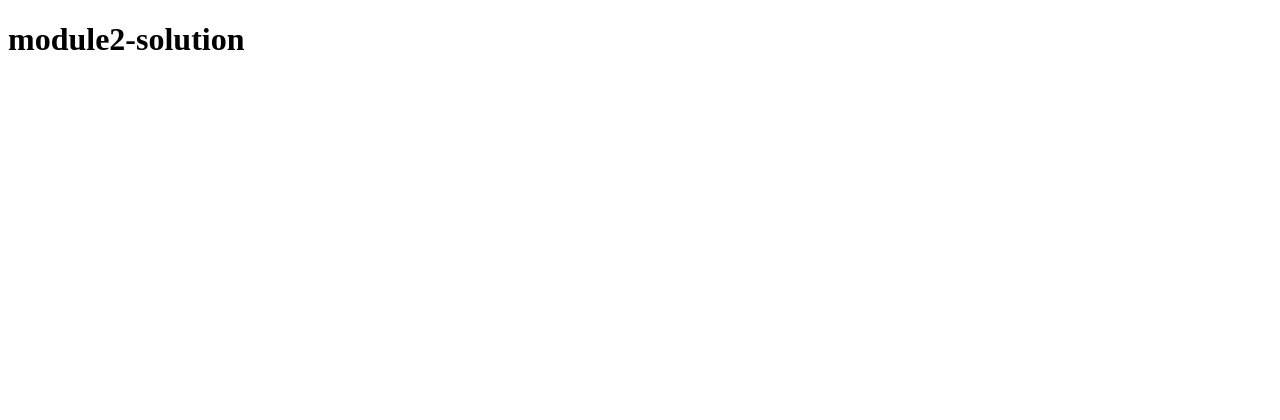
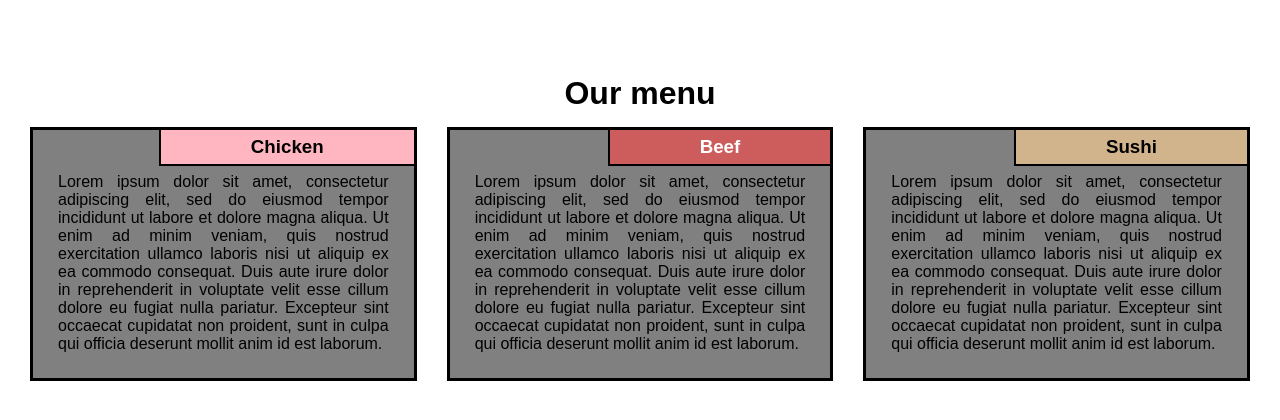
Before and after one commit to ScrimbaDev17/Mod2HW, a plain HTML site: page module2-solution/index.html in a window 1280 px wide. Drawn offline with Linux system fonts and the light colour scheme.

Commit message:
added files

```diff
--- a/module2-solution/css/styles.css
+++ b/module2-solution/css/styles.css
@@ -1,3 +1,130 @@
 * {
+	box-sizing: border-box;
+	margin: 0;
+	padding: 0;
+}
+
+body {
+	font-family: sans-serif;
+}
+
+.row {
+	width: 100%;
+}
+
+.menu-title {
+	text-align: center;
+	margin: bottom;
+}
+
+.container {
+	position: absolute;
+	top: 60px;
+	margin: 15px;
+}
+
+.item {
+	position: relative;
+	top: 0;
+	background-color:grey;
+	margin: 15px;
+	padding: 25px;
+	border: 3px solid #000;
+}
+
+.item p{
+	margin-top: 18px;
+	text-align: justify;
+	font-size: 100%;
+}
+
+.item-title {
+	position: absolute;
+	top: 0;
+	right: 0;
 	background: blue;
+	padding: 6px 90px;
+	border-left: 2px solid #000;
+	border-bottom: 2px solid #000;
 }
+
+#item-one {
+	background-color: lightpink;
+}
+
+#item-two {
+	background-color: indianred;
+	color: white;
+}
+
+#item-three {
+	background-color: tan;
+}
+
+
+/*Desktop Version*/
+
+@media (min-width: 992px) {
+	.column-lg-1, .column-lg-2, .column-lg-3, .column-lg-4, .column-lg-5, .column-lg-6, .column-lg-7, .column-lg-8, .column-lg-9, .column-lg-10, .column-lg-11, .column-lg-12 {
+		float: left;
+	}
+	.column-lg-1 {
+		width: 8.33%;
+	}
+	.column-lg-2 {
+		width: 16.66%;
+	}
+	.column-lg-3 {
+		width: 25%;
+	}
+	.column-lg-4 {
+		width: 33.33%;
+	}
+	.column-lg-5 {
+		width: 41.66%;
+	}
+	.column-lg-6 {
+		width: 50%;
+	}
+	.column-lg-7 {
+		width: 58.33%;
+	}
+	.column-lg-8 {
+		width: 66.66%;
+	}
+	.column-lg-9 {
+		width: 75%;
+	}
+	.column-lg-10 {
+		width: 83.33%;
+	}
+	.column-lg-11 {
+		width: 91.66%;
+	}
+	.column-lg-12 {
+		width: 100%;
+	}
+
+}
+
+/*Tablet Version*/
+
+@media (min-width: 768px) and (max-width: 991px){
+	.column-lg-4 {
+		width: 50%;
+		float: left;
+}
+	.column-lg-tablet {
+		width: 100%;
+		float: left;
+	}
+}
+
+/*Mobile Version*/
+
+@media (max-width: 767px) {
+	.column-lg-4{
+		width: 100%;
+		float: left;
+	}
+}
--- a/module2-solution/index.html
+++ b/module2-solution/index.html
@@ -1,10 +1,49 @@
 <!DOCTYPE html>
 <html>
 <head>
-	<link rel="stylesheet" href="styles.css">
-	<title>module2-solution</title>
+	<meta charset="utf-8">
+	<meta name="viewport" content="width=device-width, initial-scale=1">
+	<link rel="stylesheet" href="css/styles.css">
+	<title>Responsive Website Layout</title>
 </head>
 <body>
-<h1>module2-solution</h1>
+	<div class="container">
+		<div class="row">
+
+	<h1 class="menu-title">Our menu</h1>
+		<div class="column-lg-4">
+			<div class="item">
+				<div class="item-title" id="item-one">
+					<h3>Chicken</h3>
+				</div>
+				<p>
+					Lorem ipsum dolor sit amet, consectetur adipiscing elit, sed do eiusmod tempor incididunt ut labore et dolore magna aliqua. Ut enim ad minim veniam, quis nostrud exercitation ullamco laboris nisi ut aliquip ex ea commodo consequat. Duis aute irure dolor in reprehenderit in voluptate velit esse cillum dolore eu fugiat nulla pariatur. Excepteur sint occaecat cupidatat non proident, sunt in culpa qui officia deserunt mollit anim id est laborum.
+				</p>
+			</div>
+		</div>
+		<div class="column-lg-4">
+			<div class="item">
+				<div class="item-title" id="item-two">
+					<h3>Beef</h3>
+				</div>
+				<p>
+					Lorem ipsum dolor sit amet, consectetur adipiscing elit, sed do eiusmod tempor incididunt ut labore et dolore magna aliqua. Ut enim ad minim veniam, quis nostrud exercitation ullamco laboris nisi ut aliquip ex ea commodo consequat. Duis aute irure dolor in reprehenderit in voluptate velit esse cillum dolore eu fugiat nulla pariatur. Excepteur sint occaecat cupidatat non proident, sunt in culpa qui officia deserunt mollit anim id est laborum.
+				</p>
+			</div>
+		</div>
+		<div class="column-lg-4  column-lg-tablet">
+			<div class="item">
+				<div class="item-title" id="item-three">
+					<h3>Sushi</h3>
+				</div>
+				<p>
+					Lorem ipsum dolor sit amet, consectetur adipiscing elit, sed do eiusmod tempor incididunt ut labore et dolore magna aliqua. Ut enim ad minim veniam, quis nostrud exercitation ullamco laboris nisi ut aliquip ex ea commodo consequat. Duis aute irure dolor in reprehenderit in voluptate velit esse cillum dolore eu fugiat nulla pariatur. Excepteur sint occaecat cupidatat non proident, sunt in culpa qui officia deserunt mollit anim id est laborum.
+				</p>
+			</div>
+		</div>
+
+</div>
+</div>
+
 </body>
 </html>
```
